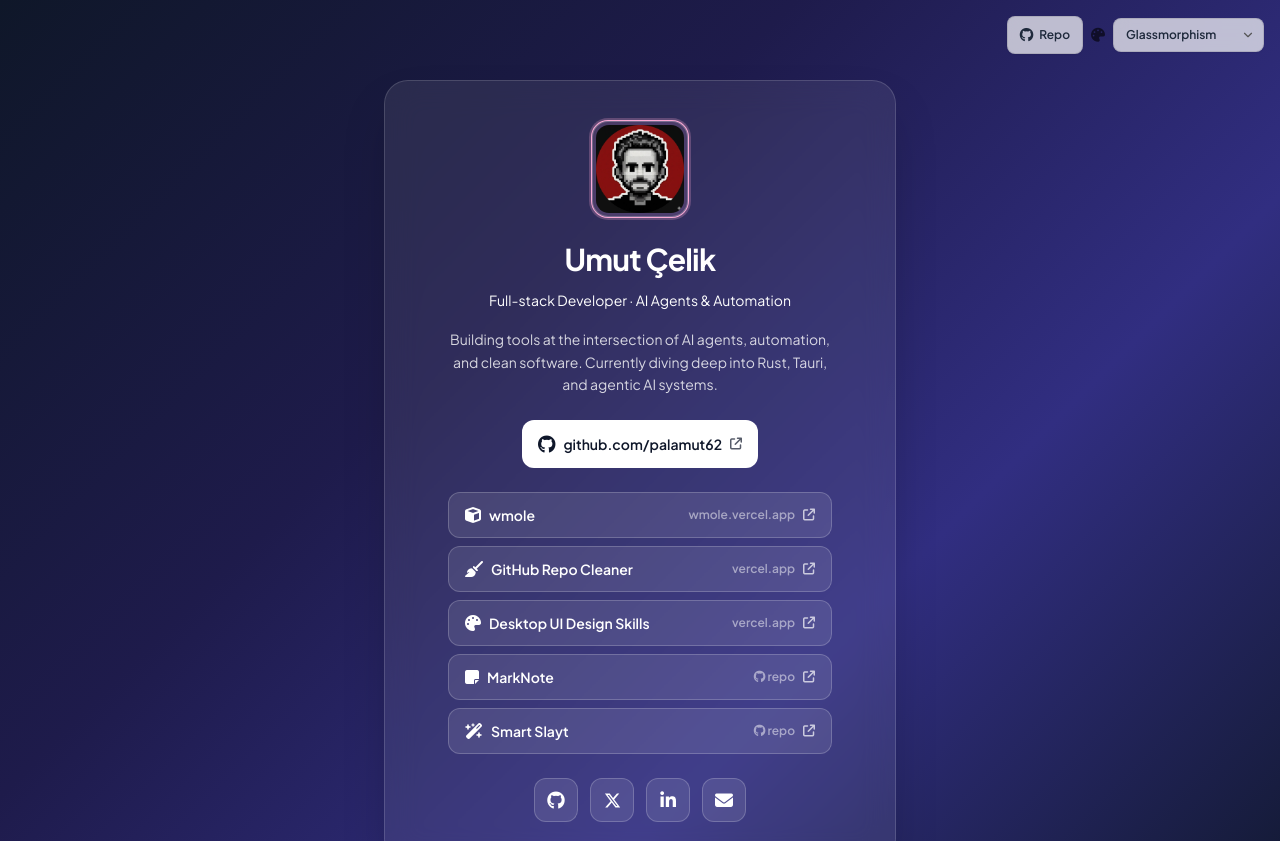
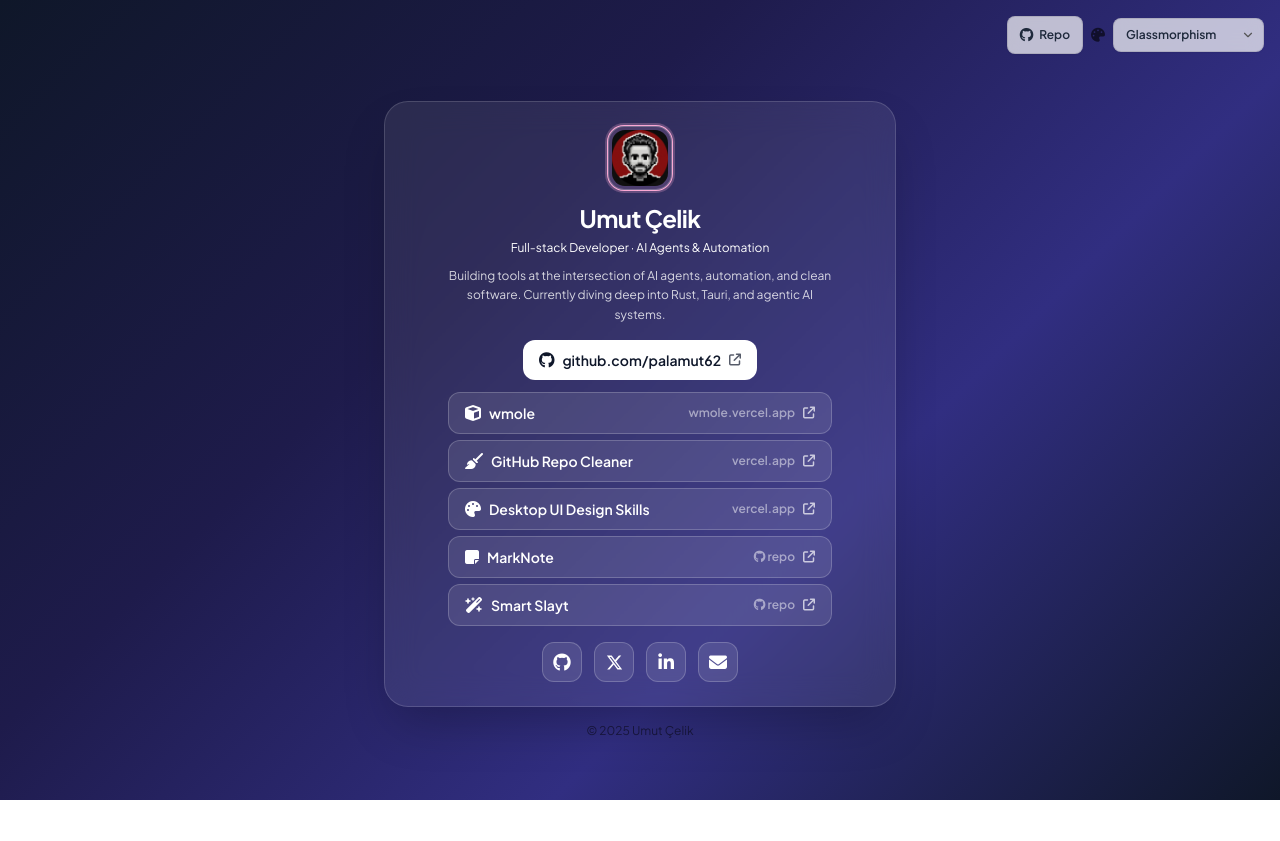
Before and after one commit to palamut62/palamut62.github.io, a plain HTML site: page index.html in a window 1280 px wide. Shown: the top 841 px of the page. After the commit the page ends 800 px from the top, so only its background shows below. Drawn offline with nearby package versions, Linux system fonts and the light colour scheme.

Commit message:
Compact vertical layout to avoid page scrollbar

```diff
--- a/index.html
+++ b/index.html
@@ -33,7 +33,7 @@
     .pick-btn.active { outline: 2px solid currentColor; outline-offset: 2px; }
   </style>
 </head>
-<body class="min-h-screen flex flex-col items-center justify-center font-sans antialiased px-4 py-20">
+<body class="min-h-screen flex flex-col items-center justify-center font-sans antialiased px-4 pt-16 pb-6">
 
   <!-- STYLE PICKER (minimal combobox, top-right) -->
   <div class="fixed top-4 right-4 z-50 flex items-center gap-2">
@@ -53,31 +53,31 @@
   <!-- PORTFOLIO CARD -->
   <main id="card" class="pf-card w-full max-w-lg p-8 sm:p-10 text-center relative overflow-hidden">
 
-    <div id="avatar" class="w-24 h-24 mx-auto mb-6 rounded-2xl overflow-hidden flex items-center justify-center">
+    <div id="avatar" class="w-16 h-16 mx-auto mb-3 rounded-2xl overflow-hidden flex items-center justify-center">
       <img src="assets/avatar.jpg" alt="Umut Çelik" class="w-full h-full object-cover">
     </div>
 
-    <h1 id="pf-name" class="text-3xl font-bold tracking-tight mb-3">Umut Çelik</h1>
+    <h1 id="pf-name" class="text-2xl font-bold tracking-tight mb-1">Umut Çelik</h1>
 
-    <p id="pf-tagline" class="text-sm leading-relaxed mb-1">
+    <p id="pf-tagline" class="text-xs leading-relaxed mb-1">
       Full-stack Developer &middot; AI Agents &amp; Automation
     </p>
 
-    <p id="pf-bio" class="text-sm leading-relaxed opacity-80 mt-4 mb-6 max-w-sm mx-auto">
+    <p id="pf-bio" class="text-xs leading-relaxed opacity-80 mt-2 mb-4 max-w-sm mx-auto">
       Building tools at the intersection of AI agents, automation, and clean software.
       Currently diving deep into Rust, Tauri, and agentic AI systems.
     </p>
 
     <a href="https://github.com/palamut62" target="_blank" rel="noopener noreferrer"
        id="pf-github"
-       class="inline-flex items-center gap-2 px-4 py-2.5 rounded-xl text-sm font-semibold mb-6 transition-all">
-      <i class="fa-brands fa-github text-lg"></i>
+       class="inline-flex items-center gap-2 px-4 py-2 rounded-xl text-sm font-semibold mb-3 transition-all">
+      <i class="fa-brands fa-github text-base"></i>
       <span>github.com/palamut62</span>
       <i class="fa-solid fa-arrow-up-right-from-square text-xs opacity-70"></i>
     </a>
 
     <!-- Projects -->
-    <div class="flex flex-col gap-2 mb-6 max-w-sm mx-auto">
+    <div class="flex flex-col gap-1.5 mb-4 max-w-sm mx-auto">
       <a href="https://wmole.vercel.app" target="_blank" rel="noopener noreferrer"
          class="proj-btn inline-flex items-center gap-2 px-4 py-2.5 rounded-xl text-sm font-semibold transition-all">
         <i class="fa-solid fa-cube text-base"></i>
@@ -124,7 +124,7 @@
 
   </main>
 
-  <footer class="mt-8 text-xs opacity-50" id="pf-footer">&copy; 2025 Umut Çelik</footer>
+  <footer class="mt-4 text-xs opacity-50" id="pf-footer">&copy; 2025 Umut Çelik</footer>
 
   <script>
   // ===== 19 design styles from the playground, adapted to the portfolio card =====
@@ -288,11 +288,11 @@
   const picker  = document.getElementById("picker");
 
   // base classes that stay constant (so we can re-apply skins cleanly)
-  const baseCard   = "pf-card w-full max-w-lg p-8 sm:p-10 text-center relative overflow-hidden";
-  const baseAvatar = "w-24 h-24 mx-auto mb-6 rounded-2xl overflow-hidden flex items-center justify-center";
-  const baseGh     = "inline-flex items-center gap-2 px-4 py-2.5 rounded-xl text-sm font-semibold mb-6 transition-all";
-  const baseSocial = "social-link w-11 h-11 rounded-xl flex items-center justify-center";
-  const baseProj   = "proj-btn inline-flex items-center gap-2 px-4 py-2.5 rounded-xl text-sm font-semibold transition-all";
+  const baseCard   = "pf-card w-full max-w-lg p-6 text-center relative overflow-hidden";
+  const baseAvatar = "w-16 h-16 mx-auto mb-3 rounded-2xl overflow-hidden flex items-center justify-center";
+  const baseGh     = "inline-flex items-center gap-2 px-4 py-2 rounded-xl text-sm font-semibold mb-3 transition-all";
+  const baseSocial = "social-link w-10 h-10 rounded-xl flex items-center justify-center";
+  const baseProj   = "proj-btn inline-flex items-center gap-2 px-4 py-2 rounded-xl text-sm font-semibold transition-all";
 
   function applyTheme(t) {
     document.documentElement.classList.toggle("dark", !!t.dark);
```
